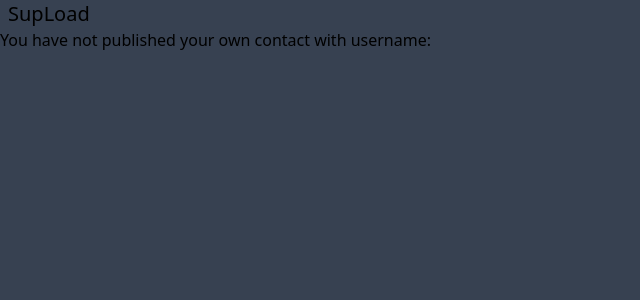
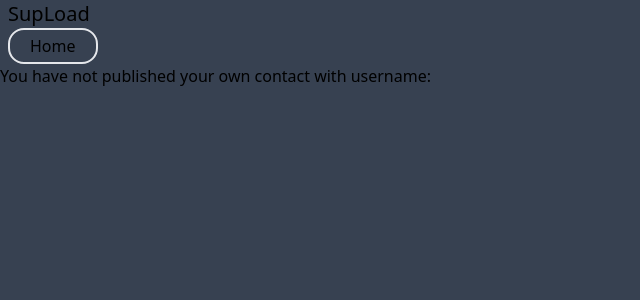
Before and after one commit to meloegel/SupLoad-FE, a React (Create React App) app: page /my-contact in a window 1280 px wide. Shown: the top 300 px of the page, without its empty margins (0-640 px from the left). Built offline with nearby package versions, Linux system fonts and the light colour scheme; no server answers.

Commit message:
updated to correct my-contact endpoint

```diff
--- a/src/pages/Home.tsx
+++ b/src/pages/Home.tsx
@@ -43,6 +43,13 @@
             navigate("/upload-contact");
           }}
         />
+        <Button
+          className="text-slate-200 ml-2"
+          text="My Contact"
+          onClick={() => {
+            navigate("/my-contact");
+          }}
+        />
       </div>
       <hr className="border-bottom-2 w-1/4 m-auto my-4 border-white"/>
       <Contact
--- a/src/pages/MyContact.tsx
+++ b/src/pages/MyContact.tsx
@@ -1,8 +1,11 @@
 import { useEffect, useState } from "react";
+import { useNavigate } from "react-router-dom";
+import Button from "../common/Button";
 import Contact, { ContactType } from "../common/Contact";
 import useFetch from "../hooks/useFetch";
 
 export default function MyContact(): JSX.Element {
+  const navigate = useNavigate();
   const [userContact, setUserContact] = useState<ContactType>();
   const [request, data, statusCode] = useFetch<any>();
   const username = window.localStorage.getItem("username");
@@ -11,20 +14,31 @@
     const headers = {
       "Content-Type": "application/json",
     };
-    request(`http://localhost:8080/${username}`, {
+    request(`http://localhost:8080/contact/username/${username}`, {
       method: "GET",
       headers: headers,
     });
+  }, [username, request]);
+
+  useEffect(() => {
     if (data) {
       setUserContact(data);
+      console.log(data);
     }
     if (statusCode === 400) {
       console.log("Oh No!");
     }
-  }, [data, userContact, username, request, statusCode]);
+  }, [statusCode, data]);
 
   return (
     <div>
+      <Button
+        className="text-slate-200 ml-2"
+        text="Home"
+        onClick={() => {
+          navigate("/home");
+        }}
+      />
       {userContact !== undefined ? (
         <Contact
           firstname={userContact.firstname}
```
